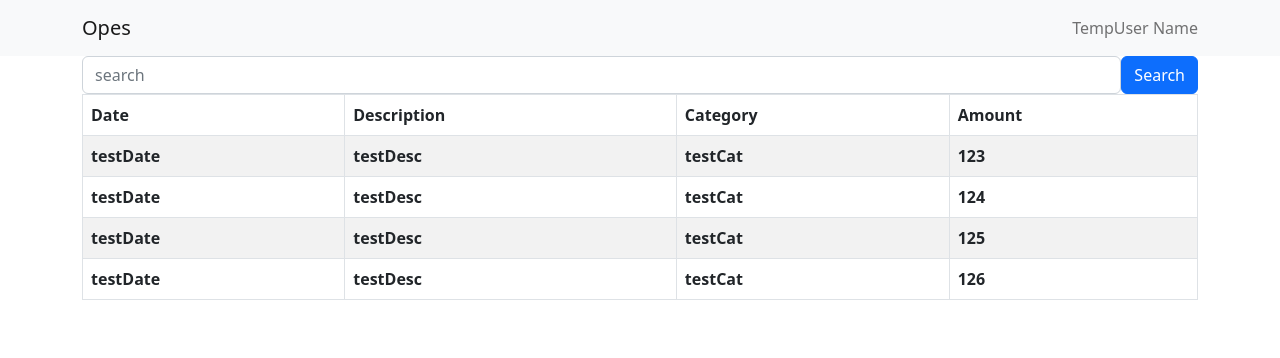
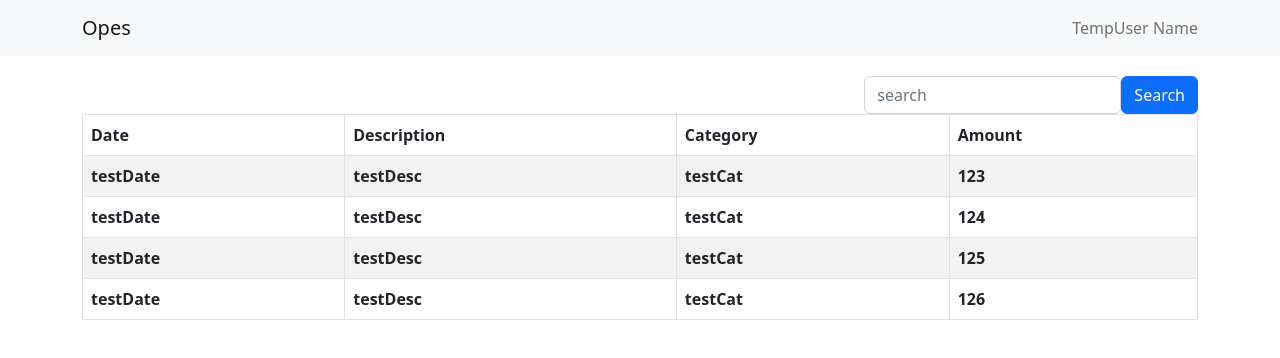
Before and after one commit to sidkhillon/CS35LBankProject, a React (Create React App) app in the folder bank/: page / in a window 1280 px wide. Shown: the top 358 px of the page. Built offline with nearby package versions, Linux system fonts and the light colour scheme.

Commit message:
Updated styling to make spacing better

```diff
--- a/bank/src/Main.js
+++ b/bank/src/Main.js
@@ -3,6 +3,8 @@ import Transactions from "./Transactions"
 import Form from 'react-bootstrap/Form';
 import Button from 'react-bootstrap/Button';
 import Container from 'react-bootstrap/Container'
+import Row from 'react-bootstrap/Row'
+import Col from 'react-bootstrap/Col'
 
 export default class Main extends Component {
   render() {
@@ -15,10 +17,15 @@ export default class Main extends Component {
     return (
       <div>
         <Container>
-          <Form className="d-flex">
-            <Form.Control type='search' placeholder='search' />
-            <Button>Search</Button>
-          </Form>
+          <Row style={{ marginTop: "20px" }}>
+            <Col></Col>
+            <Col xs="auto" >
+              <Form className="d-flex">
+                <Form.Control type='search' placeholder='search' />
+                <Button>Search</Button>
+              </Form>
+            </Col>
+          </Row>
           <Transactions data={test} />
         </Container>
       </div>
```
